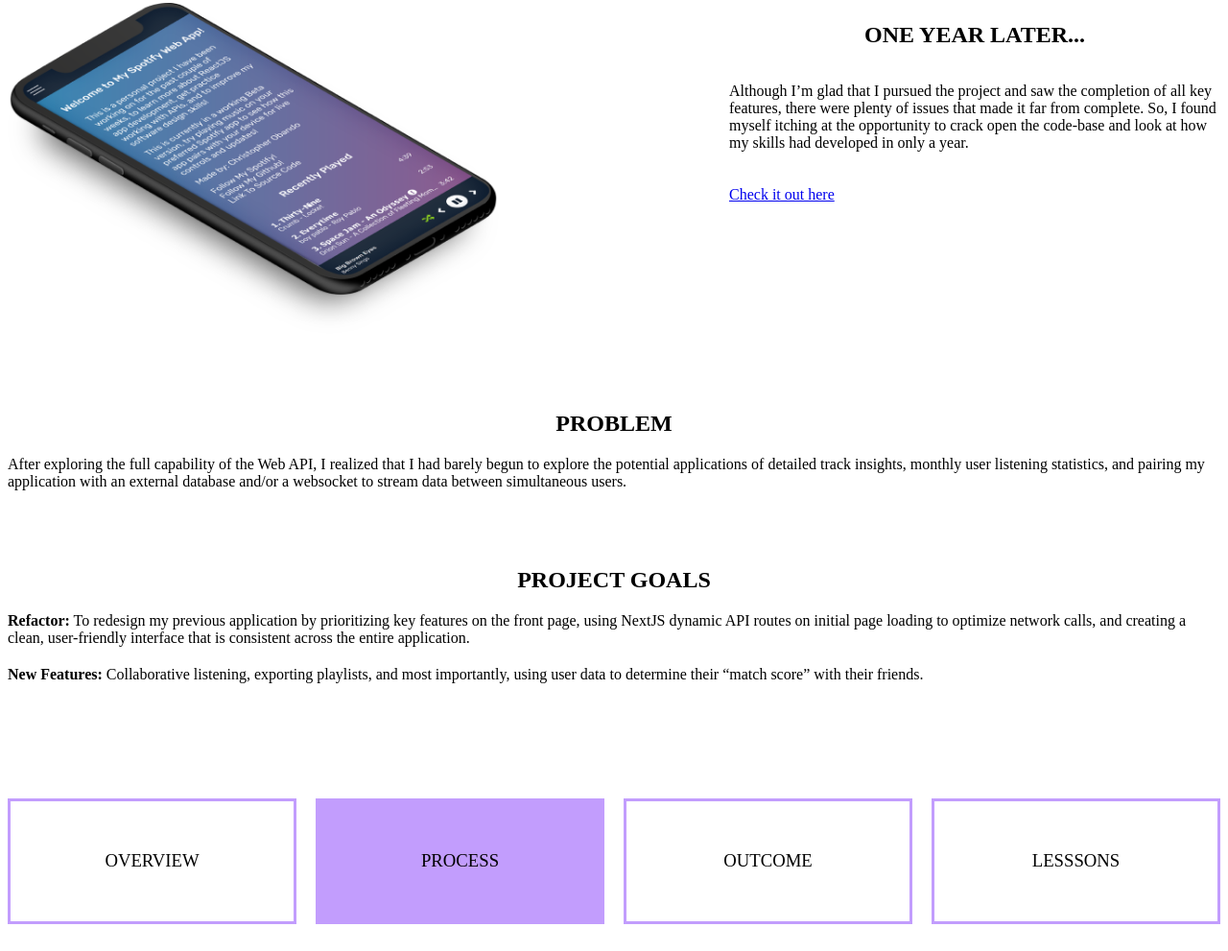
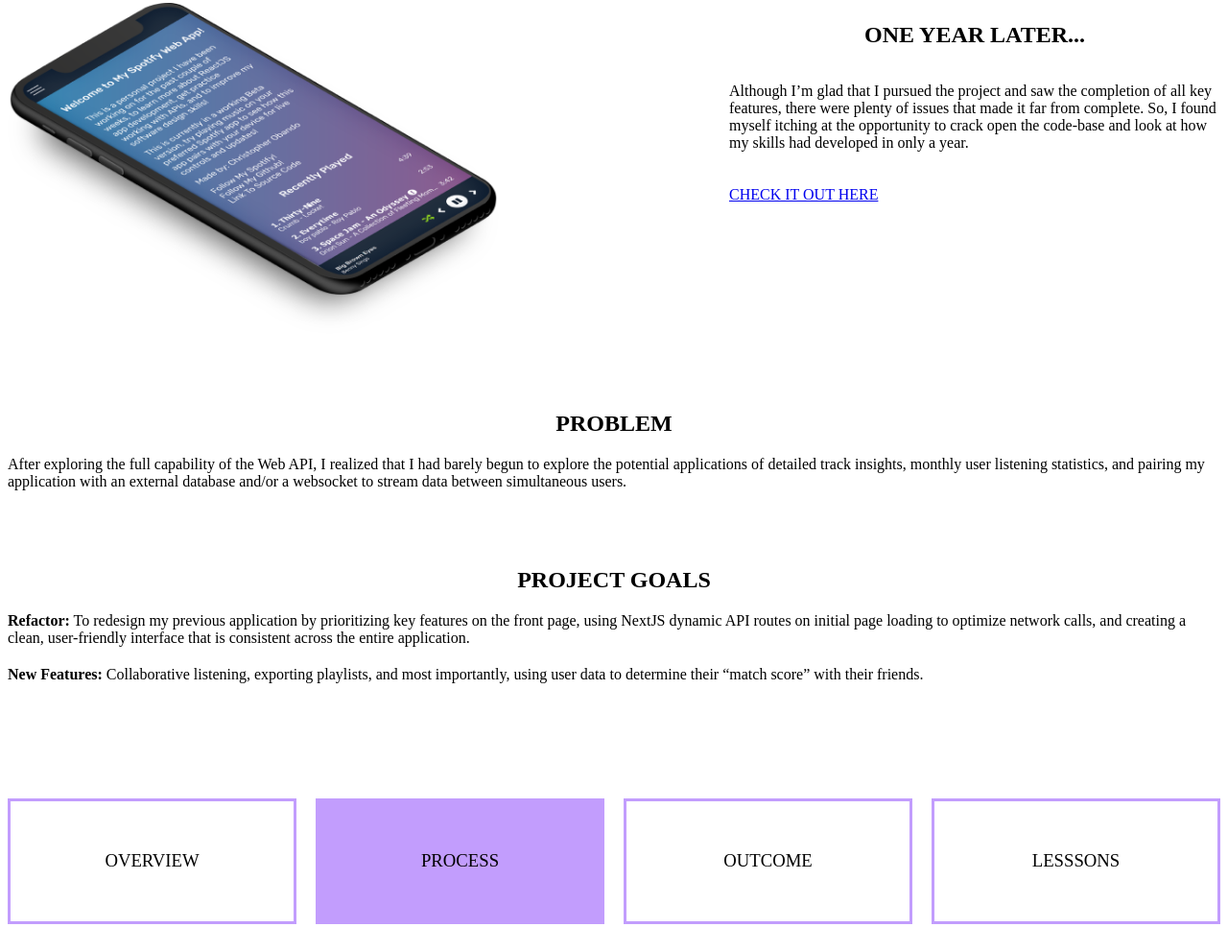
Before and after one commit to chrisjobando/personal-website-v3, a Gatsby site: page /project/musicmatch in a window 1280 px wide. Shown: the part 981-1972 px from the top of the page at 96% size. Built offline with nearby package versions, Linux system fonts and the light colour scheme; Gatsby itself is replaced by a stand-in of ours.

Commit message:
Fixed type

```diff
--- a/src/pages/project/musicmatch.jsx
+++ b/src/pages/project/musicmatch.jsx
@@ -190,7 +190,7 @@
               rel="noopener noreferrer"
               target="_blank"
             >
-              <p>Check it out here</p>
+              <p>CHECK IT OUT HERE</p>
             </OutboundLink>
           </div>
         </div>
```
